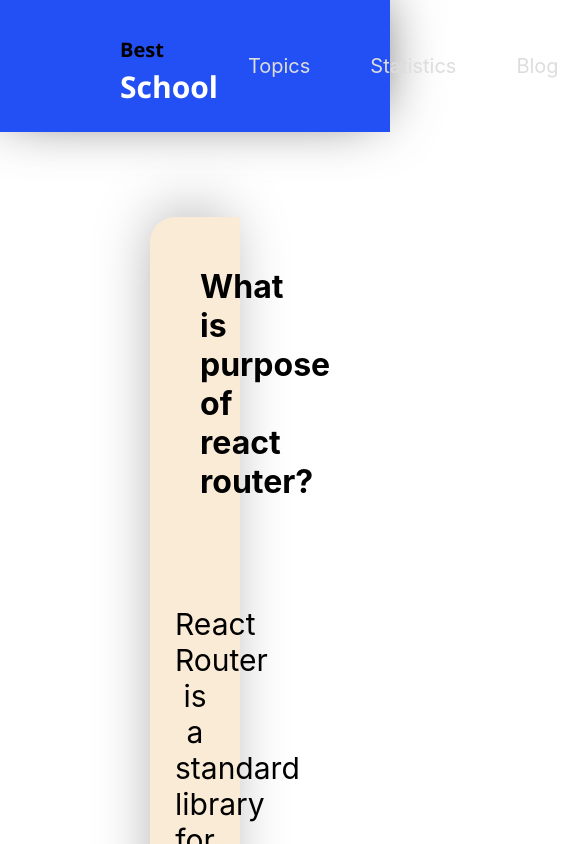
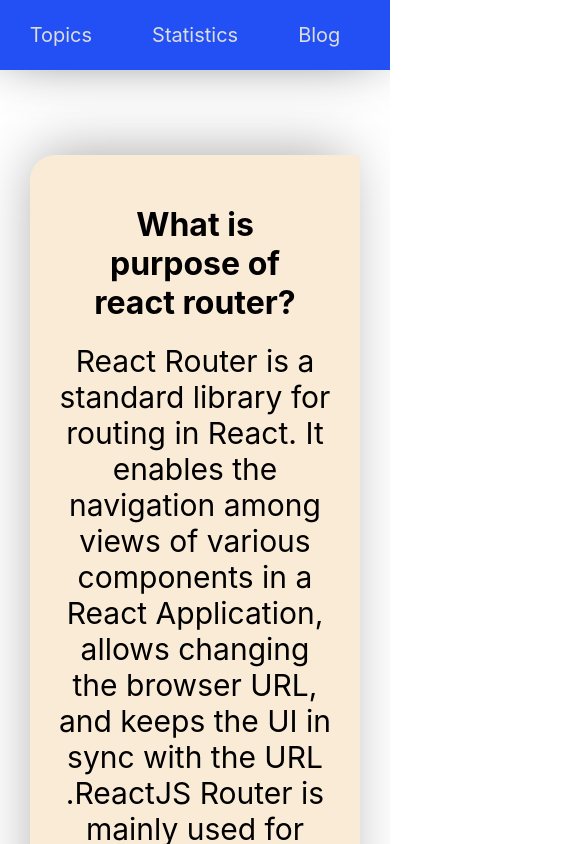
Before and after one commit to mr7aali/best-school, a React (Create React App) app: page /blog in a window 390 px wide. Shown: the top 844 px of the page, 585 px wide, since content can reach past the window. Built offline with nearby package versions, Linux system fonts and the light colour scheme.

Commit message:
half of response done

```diff
--- a/src/components/Blog/Blog.css
+++ b/src/components/Blog/Blog.css
@@ -17,3 +17,24 @@
     font-size: 30px;
     text-align: center;
 }
+
+
+
+@media only screen and (max-width:1250px){
+    .Blog-container{
+        padding: 50px 100px;
+    }
+    .Blog-container .Question h1{
+        padding-bottom: 0px;
+    }
+    .Blog-container .Question p{
+        padding-top: 0;
+        margin-top: 0;
+    }
+
+}
+@media only screen and (max-width:565px){
+    .Blog-container{
+        padding: 50px 30px;
+    }
+}
--- a/src/components/Header/Header.css
+++ b/src/components/Header/Header.css
@@ -29,3 +29,29 @@
     text-decoration: underline;
     color: red;
 }
+
+
+
+@media only screen and (max-width:1000px){
+    .nav-container{
+
+        padding: 10px;
+        padding-right: 30px;
+    }
+}
+@media only screen and (max-width:580px){
+    .logo-name h1{
+       font-size: 10px;
+    }
+}
+@media only screen and (max-width:500px){
+    .logo-name h1{
+       display: none;
+    }
+    .nav-container{
+        height: 50px;
+        display: flex;
+        align-items: center;
+        justify-content: center;
+    }
+}
--- a/src/components/Home/Home.css
+++ b/src/components/Home/Home.css
@@ -93,3 +93,14 @@
         grid-template-columns: 1fr 1fr;
     }
 }
+@media only screen and (max-width:760px){
+    .course-container{
+        grid-template-columns: 1fr ;
+    }
+}
+
+@media only screen and (max-width:760px){
+    .home-blog-container{
+        height: 700px;
+    }
+}
--- a/src/components/Statistics/Statistics.css
+++ b/src/components/Statistics/Statistics.css
@@ -5,3 +5,13 @@
     justify-content: center;
     align-items: center;
 }
+
+@media only screen and (max-width:1000px){
+ .chart{
+
+    height: 500px;
+    width: 90vw;
+    overflow: scroll;
+
+ }
+}
```
